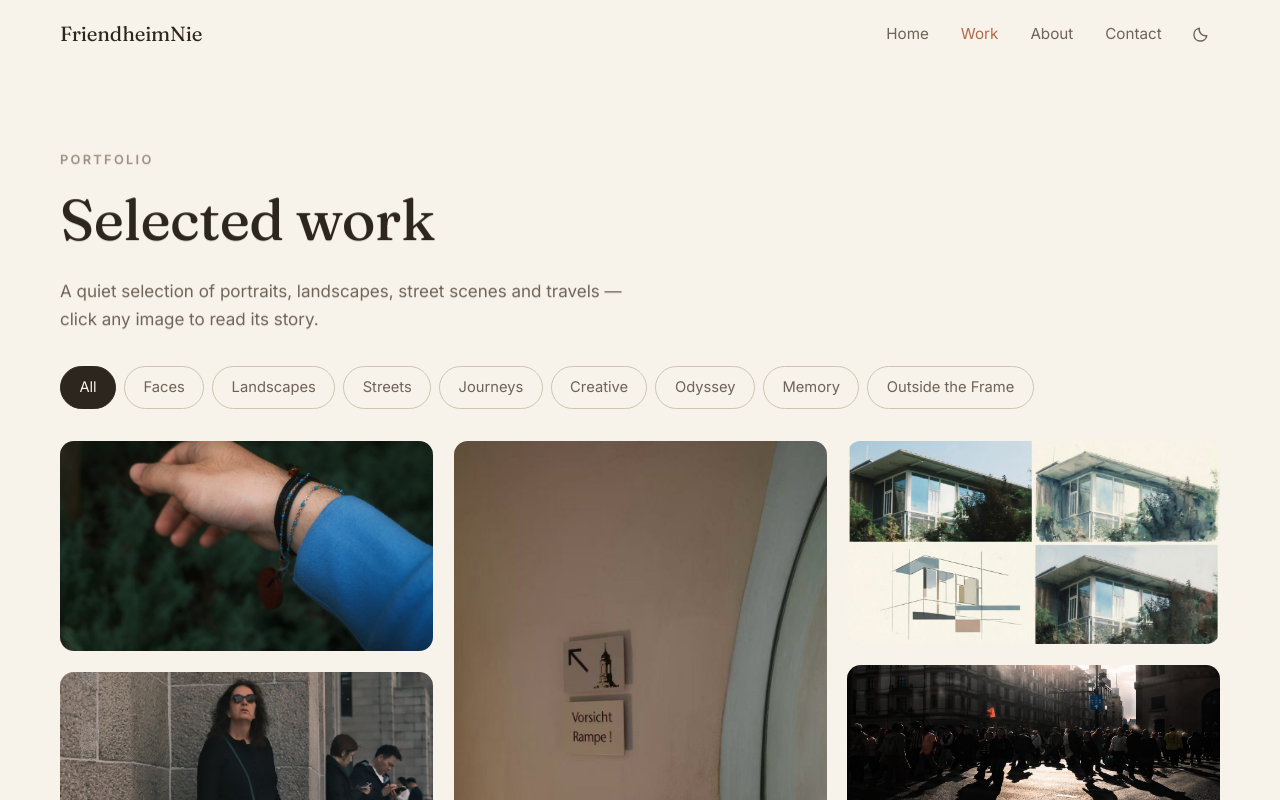
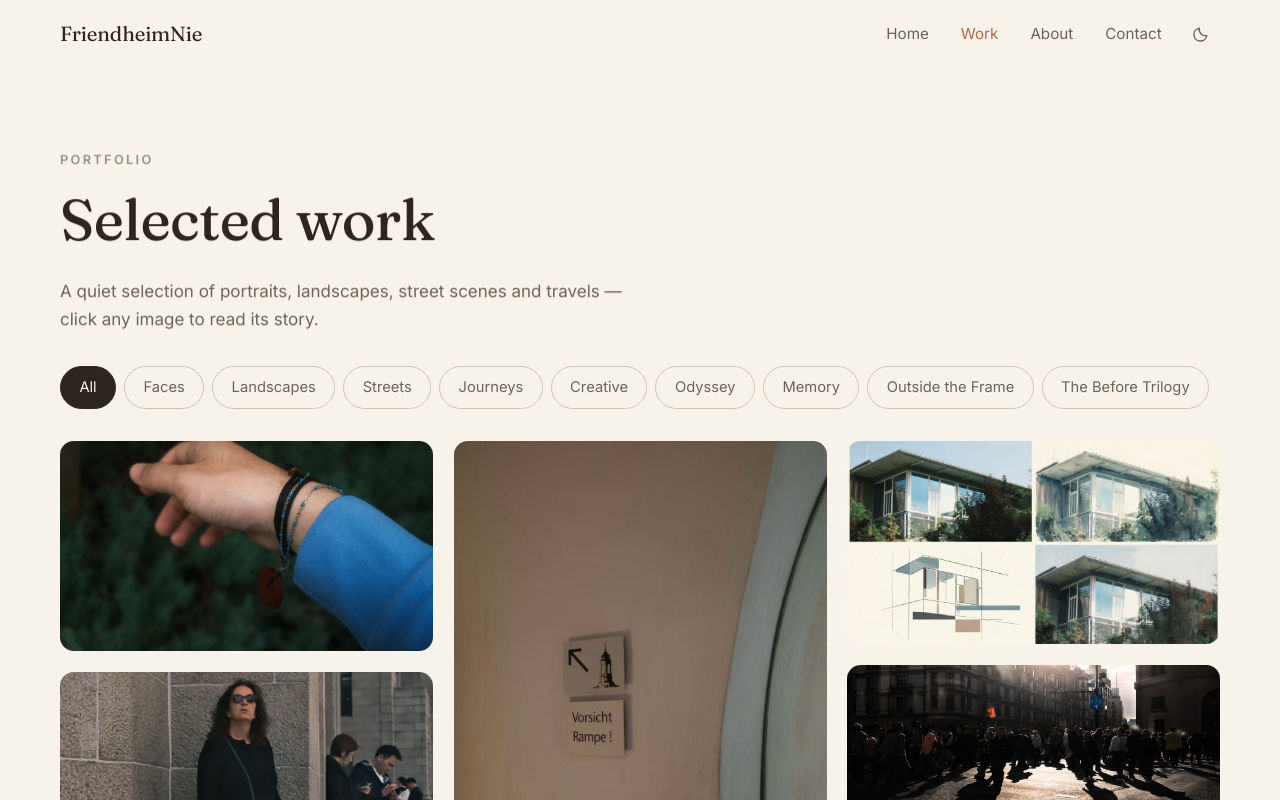
Before and after one commit to Friendheim/FriendheimNiephotograph, a React (Vite) app: page /work in a window 1280 px wide. Shown: the top 800 px of the page. Built offline with nearby package versions, Linux system fonts and the light colour scheme; the HTML template or start-up script is replaced by a standard one.

Commit message:
New series scaffold: The Before Trilogy

```diff
--- a/src/data/works.js
+++ b/src/data/works.js
@@ -241,8 +241,9 @@ const CATEGORY_LABELS = {
   odyssey: 'Odyssey',
   memory: 'Memory',
   frame: 'Outside the Frame',
+  before: 'The Before Trilogy',
 }
-const KNOWN_ORDER = ['portrait', 'landscape', 'street', 'travel', 'creative', 'odyssey', 'memory', 'frame']
+const KNOWN_ORDER = ['portrait', 'landscape', 'street', 'travel', 'creative', 'odyssey', 'memory', 'frame', 'before']
 
 function labelFor(folder) {
   return CATEGORY_LABELS[folder] || folder.charAt(0).toUpperCase() + folder.slice(1)
```
Also changed, not shown: 1 other file (tests, documents, lock files or other folders).
